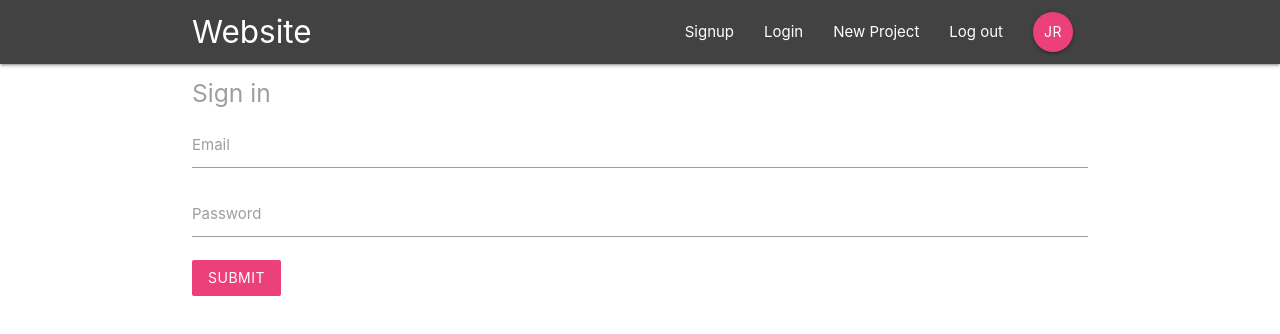
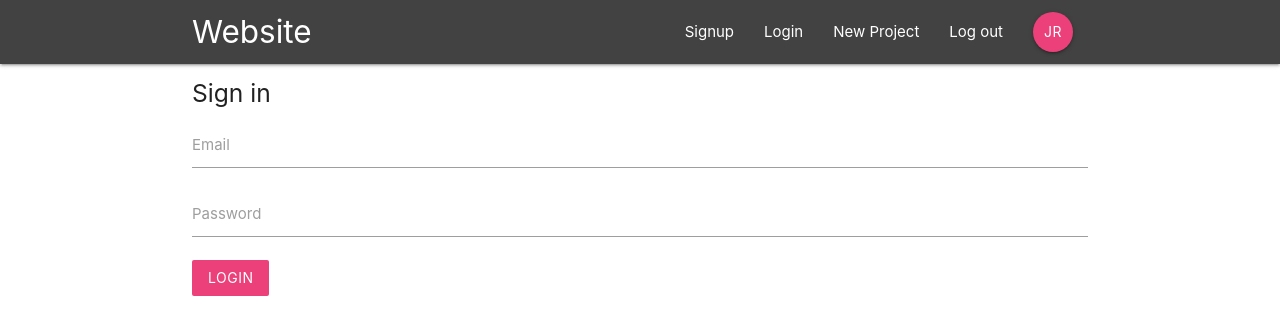
Before and after one commit to Xuthus2022/Login-Blog-Firebase-ReactJS, a React (Create React App) app: page /signin in a window 1280 px wide. Shown: the top 334 px of the page. Built offline with nearby package versions, Linux system fonts and the light colour scheme.

Commit message:
Login Page

```diff
--- a/public/index.html
+++ b/public/index.html
@@ -42,6 +42,7 @@
       To begin the development, run `npm start` or `yarn start`.
       To create a production bundle, use `npm run build` or `yarn build`.
     -->
+    <!-- Compiled and minified JavaScript -->
     <script src="https://cdnjs.cloudflare.com/ajax/libs/materialize/1.0.0/js/materialize.min.js"></script>
   </body>
 </html>
--- a/src/components/auth/SignIn.js
+++ b/src/components/auth/SignIn.js
@@ -1,26 +1,27 @@
 import React from 'react'
 import { useState } from 'react'
 
-function SignIn() {
-	const [state, setState] = useState(
-		{
+export default function SignIn() {
+	const [state, setState] = useState({
 			email: '',
-			password: ''
+			password: '',
 		}
-	)
+	);
 	const handleChange = (e) => {
 		setState({
+			...state,
 			[e.target.id]: e.target.value
-		})
-	}
+		});
+	};
 	const handleSubmit = (e) => {
 		e.preventDefault();
-		console.log(e)
-	}
+		console.log(state);
+	};
+
 	return (
 		<div className="container">
 			<form onSubmit={handleSubmit} className="white">
-				<h5 className="grey-text text-darken-5">Sign in</h5>
+				<h5>Sign in</h5>
 				<div className="input-field">
 					<label htmlFor="email">Email</label>
 					<input type="email" id="email" onChange={handleChange} />
@@ -30,12 +31,9 @@ function SignIn() {
 					<input type="password" id="password" onChange={handleChange} />
 				</div>
 				<div className="input-field">
-					<div className="btn pink lighten-1 z-depth-0">Submit</div>
+					<button className="btn pink lighten-1 z-depth-0">Login</button>
 				</div>
 			</form>
 		</div>
 	)
 }
-
-
-export default SignIn
--- a/src/components/dashboard/Dashboard.js
+++ b/src/components/dashboard/Dashboard.js
@@ -1,4 +1,4 @@
-import React, { Component } from 'react'
+import React from 'react'
 import ProjectList from '../project/ProjectList';
 import Notifications from './Notifications';
 
```
